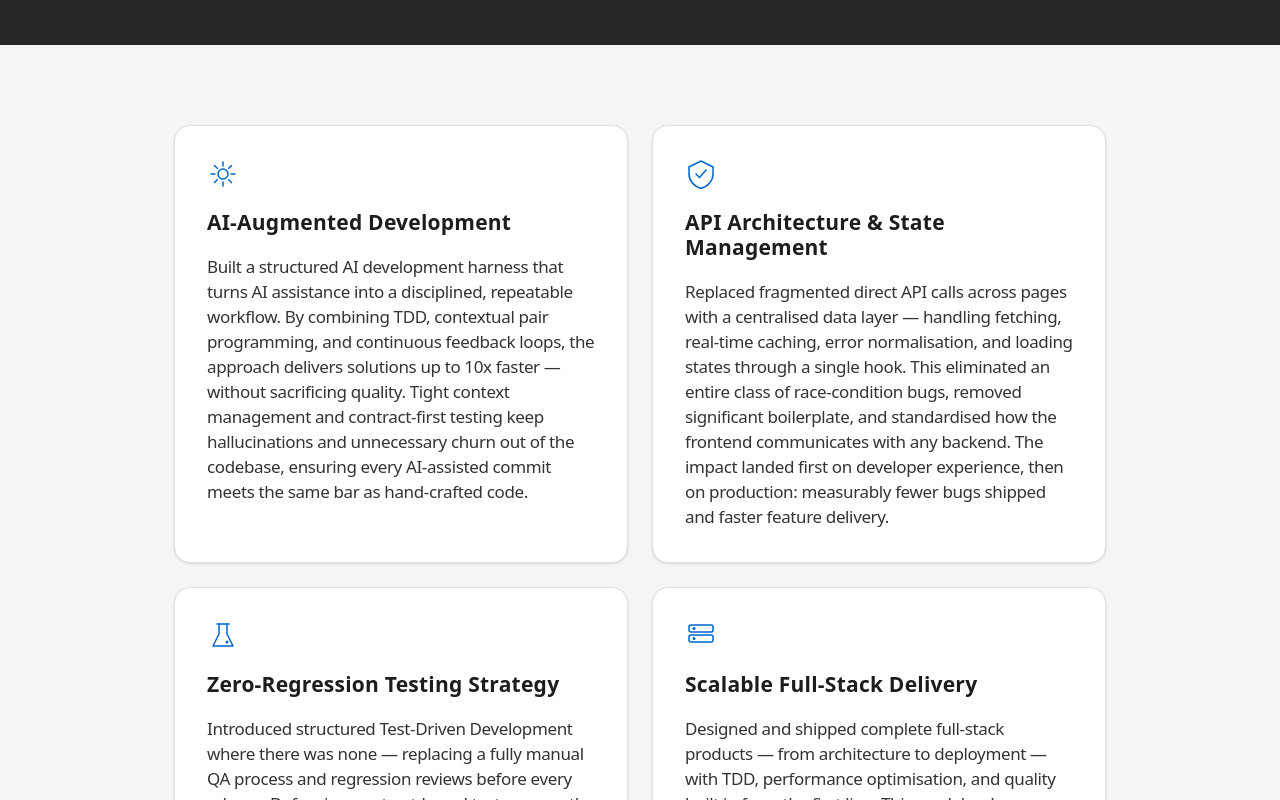
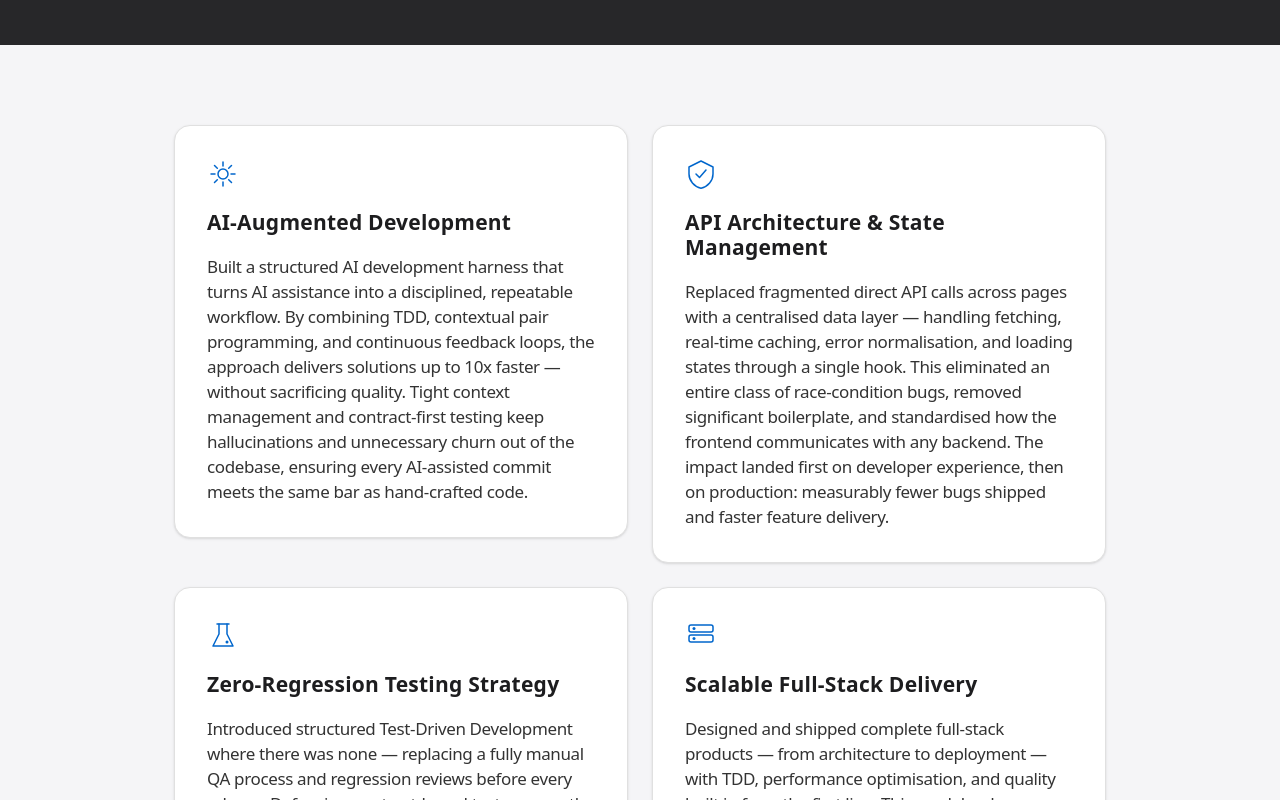
Before and after one commit to ciuffetelli/ciuffetelli.co.uk, a Next.js app: page / in a window 1280 px wide. Shown: the part 980-1780 px from the top of the page. Built offline with nearby package versions, Linux system fonts and the light colour scheme.

Commit message:
Add animation

```diff
--- a/src/app/globals.css
+++ b/src/app/globals.css
@@ -110,6 +110,11 @@ html {
   white-space: nowrap;
 }
 
+.btn-primary:hover {
+  opacity: 0.88;
+  transform: scale(1.03);
+}
+
 .btn-primary:active {
   transform: scale(0.95);
 }
@@ -131,6 +136,11 @@ html {
   white-space: nowrap;
 }
 
+.btn-ghost:hover {
+  background-color: rgba(0, 102, 204, 0.08);
+  transform: scale(1.03);
+}
+
 .btn-ghost:active {
   transform: scale(0.95);
 }
@@ -150,6 +160,11 @@ html {
   padding: 11px 22px;
   transition: opacity 0.15s ease;
   white-space: nowrap;
+}
+
+.btn-ghost-dark:hover {
+  background-color: rgba(41, 151, 255, 0.12);
+  transform: scale(1.03);
 }
 
 .btn-ghost-dark:active {
--- /dev/null
+++ b/src/components/AnimateIn.tsx
@@ -0,0 +1,44 @@
+"use client";
+
+import React, { useRef, useEffect, useState, ReactNode } from 'react';
+
+type AnimateInProps = {
+  children: ReactNode;
+  delay?: number;
+  className?: string;
+};
+
+export const AnimateIn: React.FC<AnimateInProps> = ({ children, delay = 0, className = '' }) => {
+  const ref = useRef<HTMLDivElement>(null);
+  const [visible, setVisible] = useState(false);
+
+  useEffect(() => {
+    const el = ref.current;
+    if (!el) return;
+    const obs = new IntersectionObserver(
+      ([entry]) => {
+        if (entry.isIntersecting) {
+          setVisible(true);
+          obs.disconnect();
+        }
+      },
+      { threshold: 0.1 }
+    );
+    obs.observe(el);
+    return () => obs.disconnect();
+  }, []);
+
+  return (
+    <div
+      ref={ref}
+      className={className}
+      style={{
+        opacity: visible ? 1 : 0,
+        transform: visible ? 'translateY(0)' : 'translateY(28px)',
+        transition: `opacity 0.55s ease ${delay}ms, transform 0.55s ease ${delay}ms`,
+      }}
+    >
+      {children}
+    </div>
+  );
+};
--- a/src/sections/About.tsx
+++ b/src/sections/About.tsx
@@ -8,7 +8,8 @@ export const About: React.FC = () => {
     <section
       id="about"
       data-section="about"
-      className="tile bg-tile-1 text-on-dark overflow-x-hidden"
+      className="tile text-on-dark overflow-x-hidden"
+      style={{ background: 'linear-gradient(150deg, #0d1117 0%, #161b22 55%, #1c1f26 100%)' }}
     >
       {/*
         To add a full-bleed background photo in the future:
--- a/src/sections/Projects.tsx
+++ b/src/sections/Projects.tsx
@@ -4,6 +4,7 @@ import React, { useState, useMemo, useCallback } from 'react';
 import { projects } from '../../data/projects';
 import { ProjectCard } from '@/components/project/projectItem';
 import { ProjectDetail } from '@/components/project/projectSection';
+import { AnimateIn } from '@/components/AnimateIn';
 
 const sortProjects = (ps: typeof projects) =>
   [...ps].sort(
@@ -48,13 +49,14 @@ export const Projects: React.FC = () => {
       <div className="tile bg-parchment">
         <div className="tile-inner">
           <div className="grid grid-cols-1 md:grid-cols-2 gap-6">
-            {sorted.map(p => (
-              <ProjectCard
-                key={p.title}
-                project={p}
-                active={active === p.title}
-                onClick={() => handleSelect(p.title)}
-              />
+            {sorted.map((p, i) => (
+              <AnimateIn key={p.title} delay={i * 120}>
+                <ProjectCard
+                  project={p}
+                  active={active === p.title}
+                  onClick={() => handleSelect(p.title)}
+                />
+              </AnimateIn>
             ))}
           </div>
         </div>
--- a/src/sections/Skills.tsx
+++ b/src/sections/Skills.tsx
@@ -93,7 +93,7 @@ export const Skills: React.FC = () => {
               </div>
 
               {/* Icon grid */}
-              <div className="grid grid-cols-4 gap-x-3 gap-y-6 px-6 pt-2 pb-8">
+              <div className="flex flex-wrap gap-x-3 gap-y-6 px-6 pt-2 pb-8 justify-center max-h-[480px] md:max-h-[580px] overflow-x-auto">
                 {skills.toSorted((a,b) => {
 									return a.title > b.title ? 1 : -1
 								}).map(s => (
--- a/src/sections/Solutions.tsx
+++ b/src/sections/Solutions.tsx
@@ -1,5 +1,6 @@
 import React from 'react';
 import { solutions, Solution } from '../../data/solutions';
+import { AnimateIn } from '@/components/AnimateIn';
 
 const icons: Record<string, React.ReactNode> = {
   ai: (
@@ -34,7 +35,7 @@ const icons: Record<string, React.ReactNode> = {
 
 function SolutionCard({ id, title, description }: Solution) {
   return (
-    <div className="flex flex-col gap-5 bg-white rounded-2xl p-8 shadow-sm border border-hairline">
+    <div className="flex flex-col gap-5 bg-white rounded-2xl p-8 shadow-sm border border-hairline transition-all duration-300 hover:shadow-xl hover:-translate-y-1.5">
       <div className="text-primary">{icons[id]}</div>
       <h3 className="type-tagline text-ink">{title}</h3>
       <p className="type-body text-ink-muted">{description}</p>
@@ -61,8 +62,10 @@ export const Solutions: React.FC = () => {
       <div className="tile bg-parchment">
         <div className="tile-inner">
           <div className="grid grid-cols-1 md:grid-cols-2 gap-6">
-            {solutions.map(s => (
-              <SolutionCard key={s.id} {...s} />
+            {solutions.map((s, i) => (
+              <AnimateIn key={s.id} delay={i * 100}>
+                <SolutionCard {...s} />
+              </AnimateIn>
             ))}
           </div>
         </div>
```
